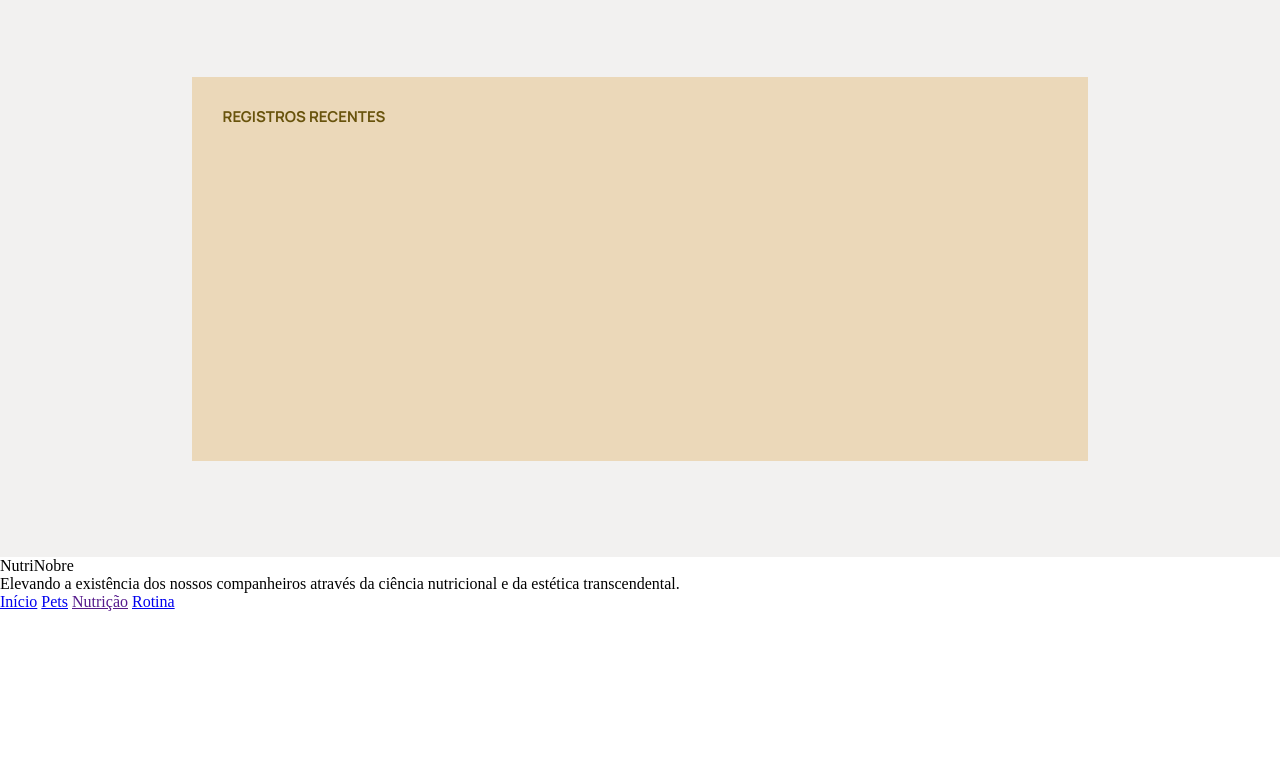
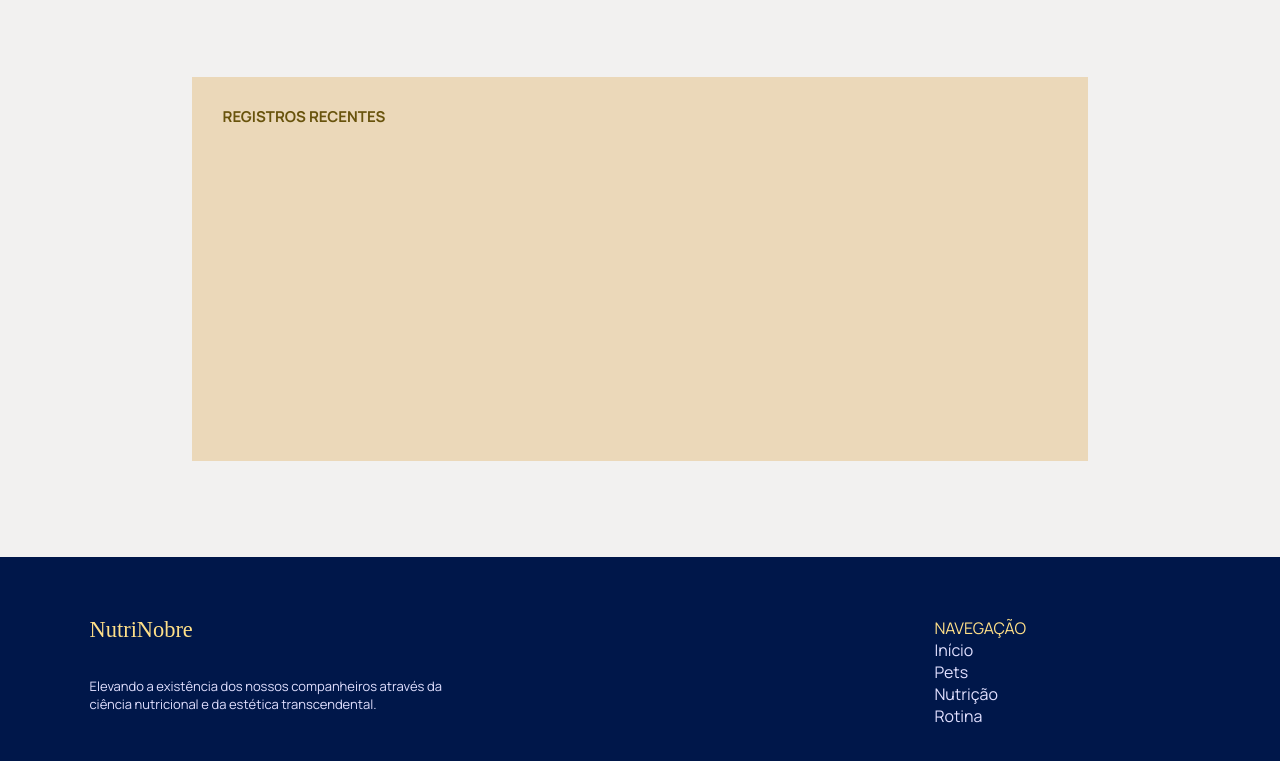
Before and after one commit to mariaeduarda1430-ui/projeto_individual, a website: page web-data-viz-main/public/dashboard/dashboard.html in a window 1280 px wide. Shown: the part 805-1566 px from the top of the page. Before the commit the page ends 1416 px from the top, so only its background shows below. Drawn offline with Linux system fonts and the light colour scheme; a web font is replaced by a local one.

Commit message:
conclusao do corpo 3 com ligações com as outras paginas ja prontas

```diff
--- a/web-data-viz-main/public/css/style dash.css
+++ b/web-data-viz-main/public/css/style dash.css
@@ -290,4 +290,53 @@ body {
     margin-bottom: 2px solid #68530c;
 }
 
-.
+.corpo3 {
+    display: flex;
+    background-color: #00174a;
+    height: 30vh;
+    align-items: center;
+    justify-content: space-between;
+}
+
+.esquerda {
+     display: flex;
+     width: 30%;
+     flex-direction: column;
+     margin-left: 7%;
+}
+.titulo-corpo3 {
+    display: flex;
+    color: #FFE088;
+    font-family: 'Agbalumo';
+    font-size: 1.4em;
+    height: 60px;
+    width: 70%;
+}
+.descricao-corpo3 {
+    display: flex;
+    color:#e1e0ff;
+    font-family: 'Manrope';
+    font-size: small;
+    height: 60px;
+    width: 100%;
+}
+.direita {
+    display: flex;
+    flex-direction: column;
+    height: 50%;
+    width: 20%;
+     margin-right: 7%;
+     font-family: 'Manrope';
+}
+
+.navegacao {
+    color: #FFE088;
+}
+.links-corpo3 {
+    display: flex;
+    flex-direction: column;
+}
+.links-corpo3 a {
+    text-decoration: none;
+    color: #e1e0ff;
+}
--- a/web-data-viz-main/public/dashboard/dashboard.html
+++ b/web-data-viz-main/public/dashboard/dashboard.html
@@ -115,6 +115,9 @@
         </div>
         </div>
         <div class="direita">
+            <div class="navegacao">
+                <span>NAVEGAÇÃO</span>
+            </div>
             <div class="links-corpo3">
                 <a href="../Inicial.html">Início</a>
                 <a href="../pets.html">Pets</a>
```
